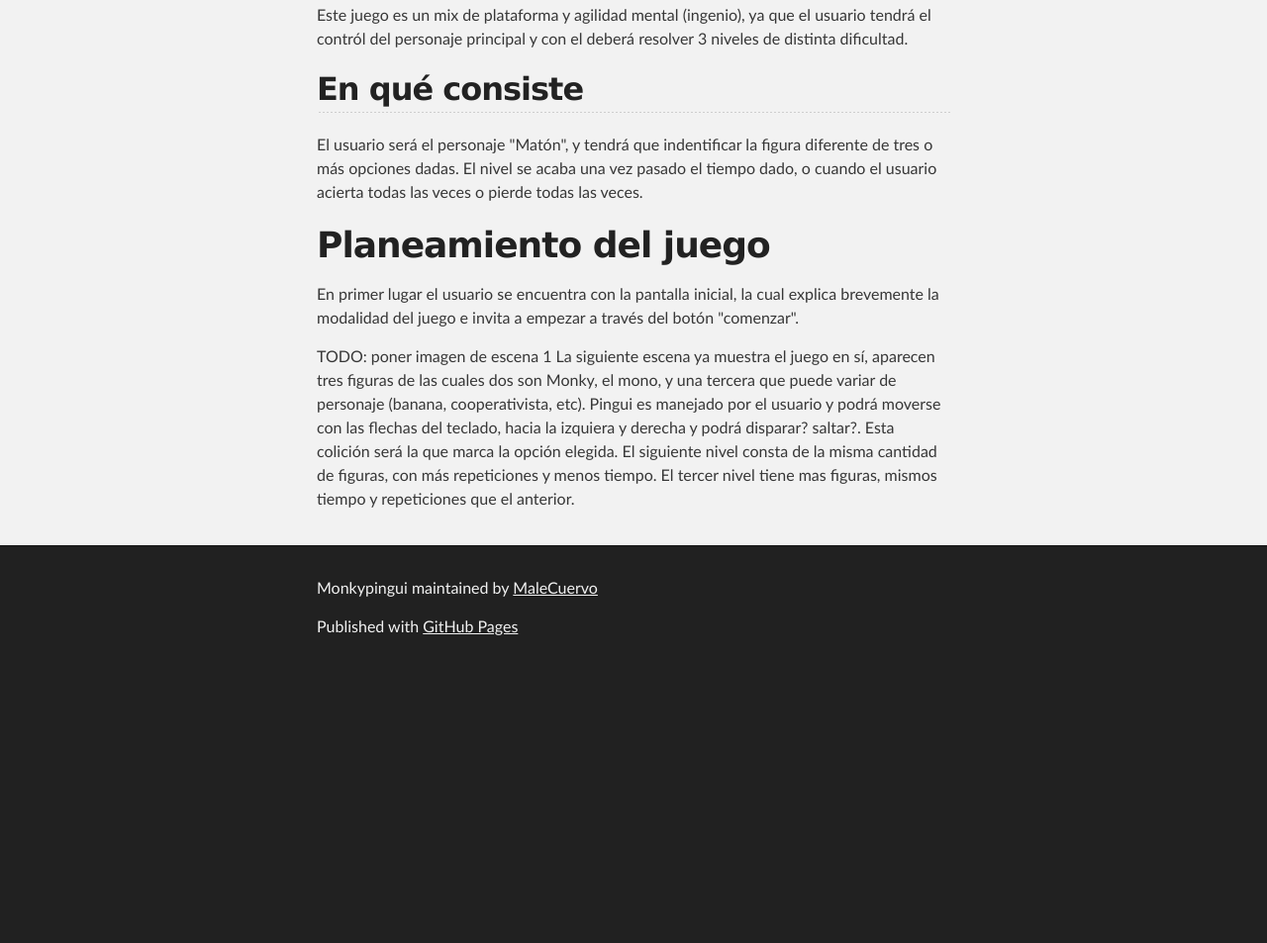
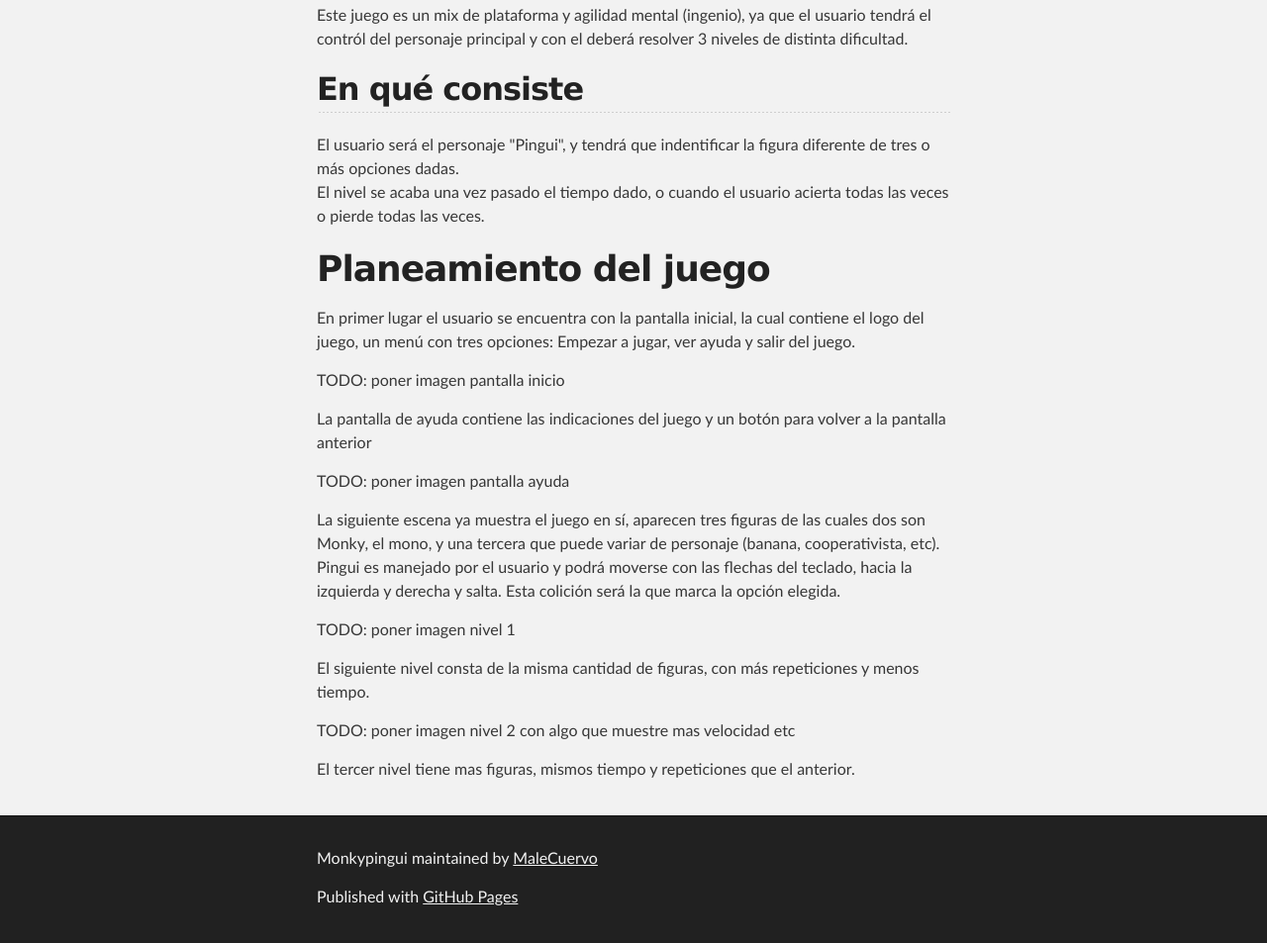
Before and after one commit to ElitaTnk/monkyPingui, a plain HTML site: page index.html in a window 1280 px wide. Shown: the part 395-1348 px from the top of the page at 99% size. Before the commit the page ends 1075 px from the top, so only its background shows below. Drawn offline with Linux system fonts and the light colour scheme.

Commit message:
actualización de descripcion

```diff
--- a/index.html
+++ b/index.html
@@ -43,18 +43,25 @@
             <h2>
             <a id="en-qué-consiste" class="anchor" href="#en-qu%C3%A9-consiste" aria-hidden="true"><span class="octicon octicon-link"></span></a>En qué consiste</h2>
 
-<p>El usuario será el personaje "Matón", y tendrá que indentificar la figura diferente de tres o más opciones dadas.
+            <p>El usuario será el personaje "Pingui", y tendrá que indentificar la figura diferente de tres o más opciones dadas.<br/>
             El nivel se acaba una vez pasado el tiempo dado, o cuando el usuario acierta todas las veces o pierde todas las veces. </p>
 
             <h1>
             <a id="planeamiento-del-juego" class="anchor" href="#planeamiento-del-juego" aria-hidden="true"><span class="octicon octicon-link"></span></a>Planeamiento del juego</h1>
 
-<p>En primer lugar el usuario se encuentra con la pantalla inicial, la cual explica brevemente la modalidad del juego e invita a empezar a través del botón "comenzar".</p>
+            <p>En primer lugar el usuario se encuentra con la pantalla inicial, la cual contiene el logo del juego, un menú con tres opciones: Empezar a jugar, ver ayuda y salir del juego.</p>
 
-<p>TODO: poner imagen de escena 1
-La siguiente escena ya muestra el juego en sí, aparecen tres figuras de las cuales dos son Monky, el mono, y una tercera que puede variar de personaje (banana, cooperativista, etc). Pingui es manejado por el usuario y podrá moverse con las flechas del teclado, hacia la izquiera y derecha y podrá disparar? saltar?. Esta colición será la que marca la opción elegida.
-El siguiente nivel consta de la misma cantidad de figuras, con más repeticiones y menos tiempo.
-El tercer nivel tiene mas figuras, mismos tiempo y repeticiones que el anterior.</p>
+            <p>TODO: poner imagen pantalla inicio</p>
+
+            <p>La pantalla de ayuda contiene las indicaciones del juego y un botón para volver a la pantalla anterior</p>
+
+            <p>TODO: poner imagen pantalla ayuda</p>
+
+            <p>La siguiente escena ya muestra el juego en sí, aparecen tres figuras de las cuales dos son Monky, el mono, y una tercera que puede variar de personaje (banana, cooperativista, etc). Pingui es manejado por el usuario y podrá moverse con las flechas del teclado, hacia la izquierda y derecha y salta. Esta colición será la que marca la opción elegida. </p>
+            <p>TODO: poner imagen nivel 1</p>
+            <p>El siguiente nivel consta de la misma cantidad de figuras, con más repeticiones y menos tiempo.</p>
+            <p>TODO: poner imagen nivel 2 con algo que muestre mas velocidad etc</p>
+            <p>El tercer nivel tiene mas figuras, mismos tiempo y repeticiones que el anterior.</p>
           </section>
         </div>
 
@@ -65,8 +72,5 @@ El tercer nivel tiene mas figuras, mismos tiempo y repeticiones que el anterior.
             <p>Published with <a href="https://pages.github.com">GitHub Pages</a></p>
           </footer>
         </div>
-
-
-
   </body>
 </html>
```
Also changed, not shown: 1 other file. Lines whose indentation alone changed are shown as unchanged.
